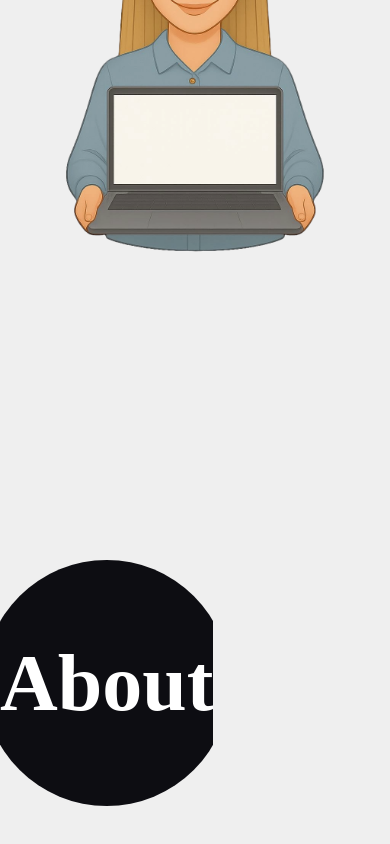
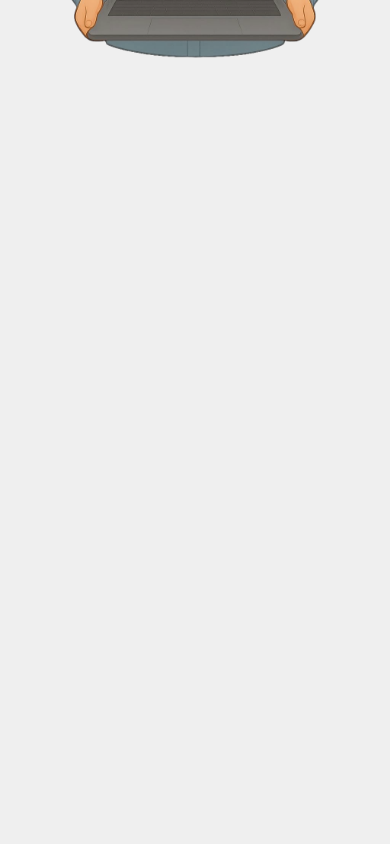
Before and after one commit to SimonProTech/dietetyk_paula, a Next.js app: page / in a window 390 px wide. Shown: the part 6015-6859 px from the top of the page. Built offline with nearby package versions, Linux system fonts and the light colour scheme.

Commit message:
works still in progress

```diff
--- a/app/components/sections/OfertaSection.tsx
+++ b/app/components/sections/OfertaSection.tsx
@@ -2,82 +2,112 @@
 
 import React, { useRef } from 'react'
 import Image from 'next/image'
-import {
-    motion,
-    useMotionTemplate,
-    useMotionValueEvent,
-    useScroll,
-    useSpring,
-    useTransform,
-} from 'framer-motion'
+import { motion, useMotionTemplate, useScroll, useTransform } from 'framer-motion'
+import { ChevronsDown } from 'lucide-react'
+import { useTheme } from 'next-themes'
 
 const MotionImage = motion(Image)
 
-const INITIAL_HEIGHT = 1000
+const INITIAL_HEIGHT = 2000
 
 const OfertaSection = () => {
     const sectionRef = useRef(null)
+    const { theme } = useTheme()
 
-    const { scrollYProgress, scrollY } = useScroll({
+    const { scrollYProgress } = useScroll({
         target: sectionRef,
-        offset: ['start end', 'end start'],
+        offset: ['start start', 'end end'],
     })
 
-    const opacity = useTransform(scrollYProgress, [INITIAL_HEIGHT, INITIAL_HEIGHT + 500], [1, 0])
-    const inset = useTransform(scrollYProgress, [0, INITIAL_HEIGHT + 500], ['0%', '100%'])
+    // ANIMACJE POCZĄTKOWE
+    const opacity = useTransform(scrollYProgress, [0.1, 0.8], [0, 1], { clamp: true })
+    const clip1 = useTransform(scrollYProgress, [0.1, 0.8], [35, 0])
+    const clip2 = useTransform(scrollYProgress, [0.1, 0.8], [65, 100])
 
-    const clipPath = useTransform(
-        scrollYProgress,
-        [0, 1],
-        ['circle(20% at 50% 50%)', 'circle(150% at 50% 50%)']
-    )
+    const clipPath = useMotionTemplate`polygon(${clip1}% ${clip1}%, ${clip2}% ${clip1}%, ${clip2}% ${clip2}%, ${clip1}% ${clip2}%)`
 
-    const smoothClipPath = useSpring(clipPath, {
-        stiffness: 100,
-        damping: 20,
-        mass: 0.5,
-    })
+
+    const titleScale = useTransform(scrollYProgress, [0.1, 0.9], [1.2, 0.8])
+    const titleTranslateY = useTransform(scrollYProgress, [0.1, 0.9], [0, -150])
+    const titleOpacity = useTransform(scrollYProgress, [0.0, 0.15], [0, 1])
+
+    const tableOpacity = useTransform(scrollYProgress, [0.95, 1], [0, 1])
+    const tableTranslateY = useTransform(scrollYProgress, [0.95, 1], [50, 0])
 
     return (
-        <section className="relative mt-40">
-            <div ref={sectionRef} className="flex flex-col justify-center items-center gap-20">
-                <h2 className="text-6xl leading-16 font-light text-center">
-                    Poznaj pełną ofertę 😍
-                </h2>
+        <section className="relative mt-20">
+            <span className="absolute right-10 rotate-90 font-thin">Przewiń w dół</span>
+            <div className="flex justify-center items-center">
+                <ChevronsDown className="animate-bounce" size={50} />
             </div>
 
             <div
+                ref={sectionRef}
                 className="relative w-full"
-                style={{
-                    height: `calc(${INITIAL_HEIGHT}px + 100vh)`,
-                }}
+                style={{ height: `calc(${INITIAL_HEIGHT}px + 200vh)` }}
             >
-                <div ref={sectionRef} className="sticky top-0 h-screen w-full">
-                    <div className="flex justify-center items-center relative mt-20">
+                <div className="sticky top-0 pt-1 h-screen w-full">
+                    <div className="flex justify-center items-center relative mt-10">
                         <MotionImage
                             src="/assets/emojis/paula-with-laptop.png"
-                            width={600}
-                            height={600}
+                            width={650}
+                            height={650}
+                            alt="Paula with laptop"
                         />
                     </div>
-                    <motion.section
+                    <motion.div
                         style={{
-                            clipPath: smoothClipPath,
-                            WebkitClipPath: smoothClipPath,
-                            backgroundColor: '#0d0d12',
-                            color: 'white',
-                            position: 'absolute',
-                            height: '100vh',
-                            display: 'flex',
-                            alignItems: 'center',
-                            justifyContent: 'center',
-                            fontSize: '5rem',
-                            fontWeight: 'bold',
-                            fontFamily: 'serif',
+                            opacity: scrollYProgress,
+                            clipPath,
+                            backgroundColor: theme === 'dark' ? '#0A0A0A' : '#f5eeee',
                         }}
+                        className="absolute min-h-screen w-full top-0 z-50 px-6 flex flex-col"
                     >
-                        About
-                    </motion.section>
+                        <motion.h2
+                            style={{
+                                scale: titleScale,
+                                translateY: titleTranslateY,
+                                marginBottom: '1rem',
+                                marginTop: 'auto',  // na początku na środku
+                            }}
+                            className="text-7xl md:text-8xl text-center font-thin italic"
+                        >
+                            Poznaj pełną ofertę
+                        </motion.h2>
+
+                        <motion.div
+                            style={{
+                                opacity: tableOpacity,
+                                translateY: tableTranslateY,
+                            }}
+                            className="max-w-3xl mx-auto"
+                        >
+                            <table
+                                className="w-full border-collapse border border-gray-300 dark:border-gray-700 text-left">
+                                <thead>
+                                <tr>
+                                    <th className="border border-gray-300 dark:border-gray-700 px-4 py-2">Usługa</th>
+                                    <th className="border border-gray-300 dark:border-gray-700 px-4 py-2">Cena</th>
+                                </tr>
+                                </thead>
+                                <tbody>
+                                <tr>
+                                    <td className="border border-gray-300 dark:border-gray-700 px-4 py-2">Projektowanie
+                                        stron
+                                    </td>
+                                    <td className="border border-gray-300 dark:border-gray-700 px-4 py-2">2000 PLN</td>
+                                </tr>
+                                <tr>
+                                    <td className="border border-gray-300 dark:border-gray-700 px-4 py-2">Optymalizacja
+                                        SEO
+                                    </td>
+                                    <td className="border border-gray-300 dark:border-gray-700 px-4 py-2">800 PLN</td>
+                                </tr>
+                                {/* Dodaj więcej wierszy według potrzeby */}
+                                </tbody>
+                            </table>
+                        </motion.div>
+                    </motion.div>
                 </div>
             </div>
         </section>
```
